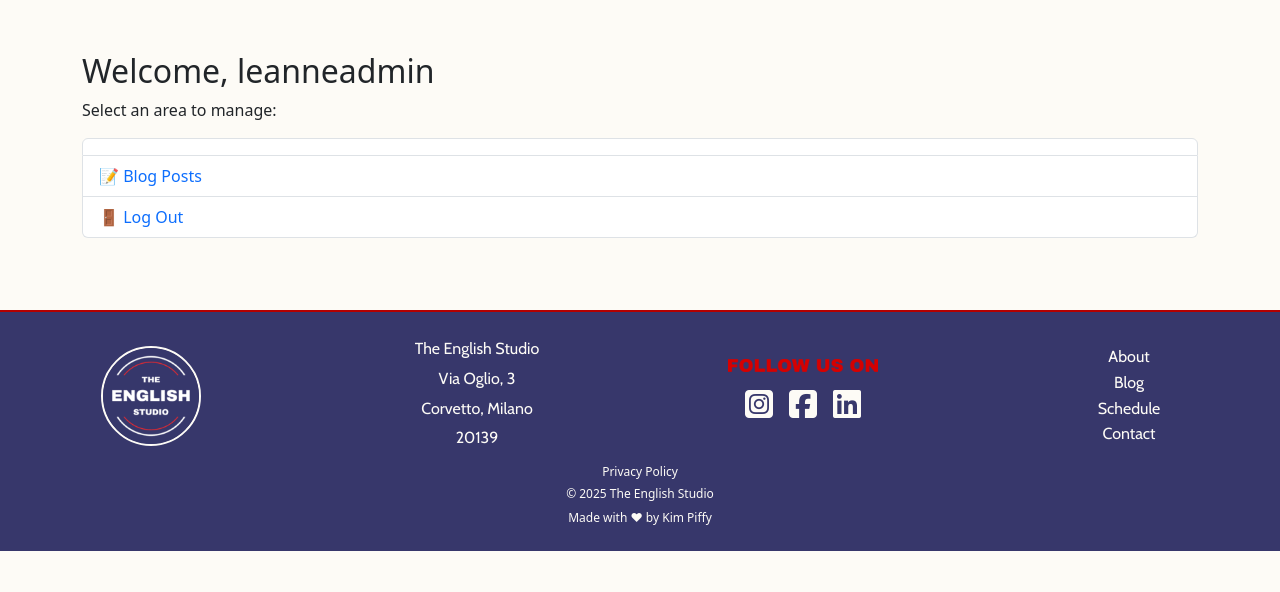
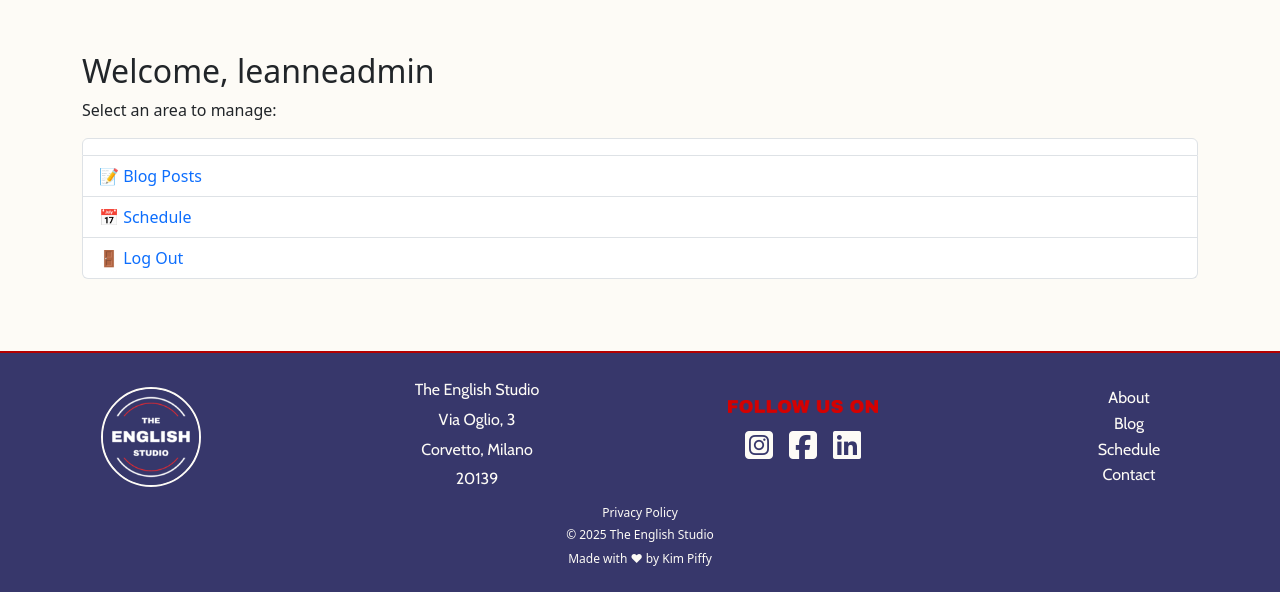
Before and after one commit to kimjev-webdev/theenglishstudiocorvetto, a Django app: page /en/portal/ in a window 1280 px wide; the page is wider, and only the part inside the window is pictured. Shown: the part 378-970 px from the top of that part. Before the commit the page ends 929 px from the top of that part, so only its background shows below. Run offline with Django 5.2, Linux system fonts and the light colour scheme; a user stored in the database is signed in; some libraries are stand-ins or nearby versions.

Commit message:
remove commented out link for schedule in portal dashboard

```diff
--- a/main/templates/portal/dashboard.html
+++ b/main/templates/portal/dashboard.html
@@ -6,7 +6,7 @@
   <ul class="list-group">
     <li class="list-group-item">
 <li class="list-group-item"><a href="{% url 'blog_edit' %}">📝 Blog Posts</a>
-{# <li class="list-group-item"><a href="{% url 'event_list' %}">📅 Schedule</a></li> #}
+<li class="list-group-item"><a href="{% url 'event_list' %}">📅 Schedule</a></li>
 {# <li class="list-group-item"><a href="{% url 'carousel_list' %}">🎠 Carousel</a></li> #}
 {# <li class="list-group-item"><a href="{% url 'flyer_list' %}">📄 Upcoming Events Flyers</a></li> #}
 <li class="list-group-item"><a href="{% url 'portal_logout' %}">🚪 Log Out</a></li>
```
Also changed, not shown: 1 other file.
